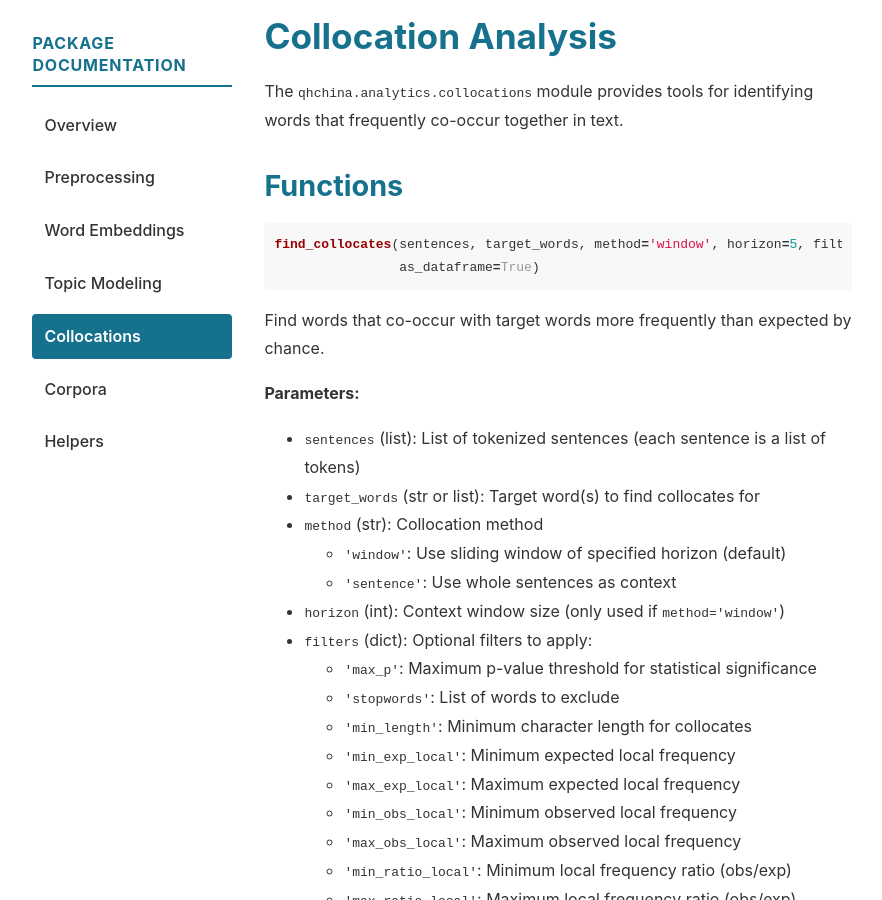
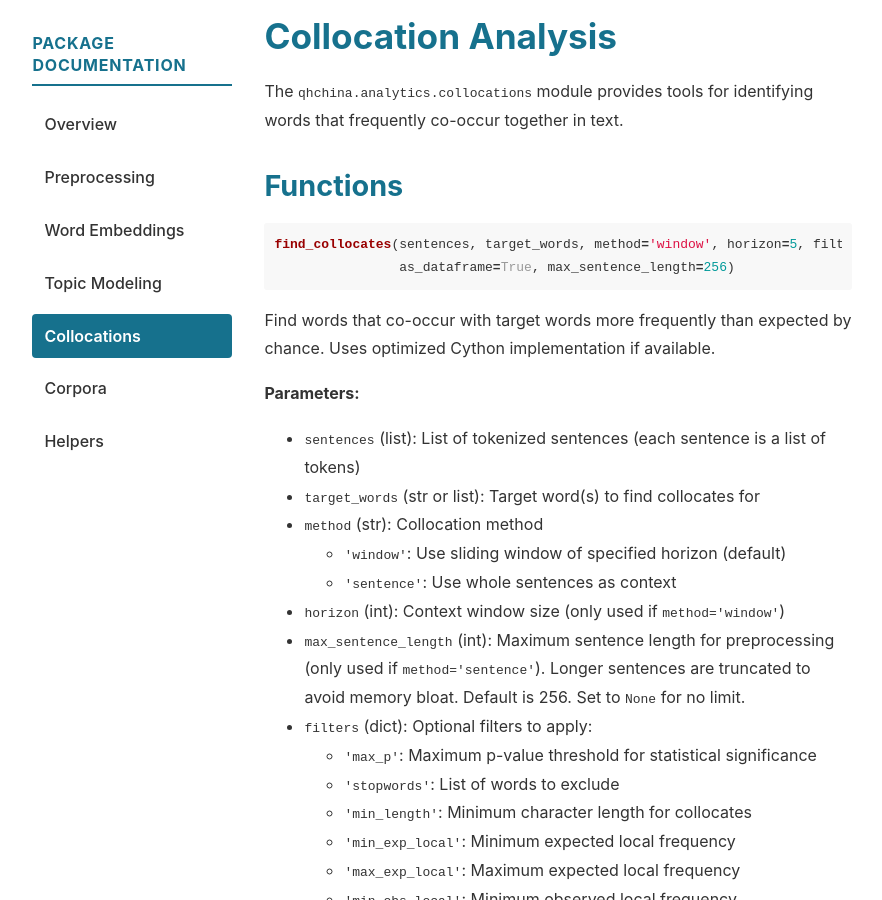
Before and after one commit to mcjkurz/qhchina, a Jekyll site: the page built from docs/pkg_docs/collocations/index.md, in a window 1280 px wide and 900 px high, scrolled down 586 px. Shown: the whole window, without its empty margins (198-1080 px from the left). Built offline with Jekyll 4.4.1, drawn with Linux system fonts in a browser that asks for light colours.

Commit message:
cython documentation for collocations

````diff
--- a/docs/pkg_docs/collocations/index.md
+++ b/docs/pkg_docs/collocations/index.md
@@ -12,10 +12,10 @@ The `qhchina.analytics.collocations` module provides tools for identifying words
 
 ```python
 find_collocates(sentences, target_words, method='window', horizon=5, filters=None,
-                as_dataframe=True)
+                as_dataframe=True, max_sentence_length=256)
 ```
 
-Find words that co-occur with target words more frequently than expected by chance.
+Find words that co-occur with target words more frequently than expected by chance. Uses optimized Cython implementation if available.
 
 **Parameters:**
 - `sentences` (list): List of tokenized sentences (each sentence is a list of tokens)
@@ -24,6 +24,7 @@ Find words that co-occur with target words more frequently than expected by chan
   - `'window'`: Use sliding window of specified horizon (default)
   - `'sentence'`: Use whole sentences as context
 - `horizon` (int): Context window size (only used if `method='window'`)
+- `max_sentence_length` (int): Maximum sentence length for preprocessing (only used if `method='sentence'`). Longer sentences are truncated to avoid memory bloat. Default is 256. Set to `None` for no limit.
 - `filters` (dict): Optional filters to apply:
   - `'max_p'`: Maximum p-value threshold for statistical significance
   - `'stopwords'`: List of words to exclude
````
